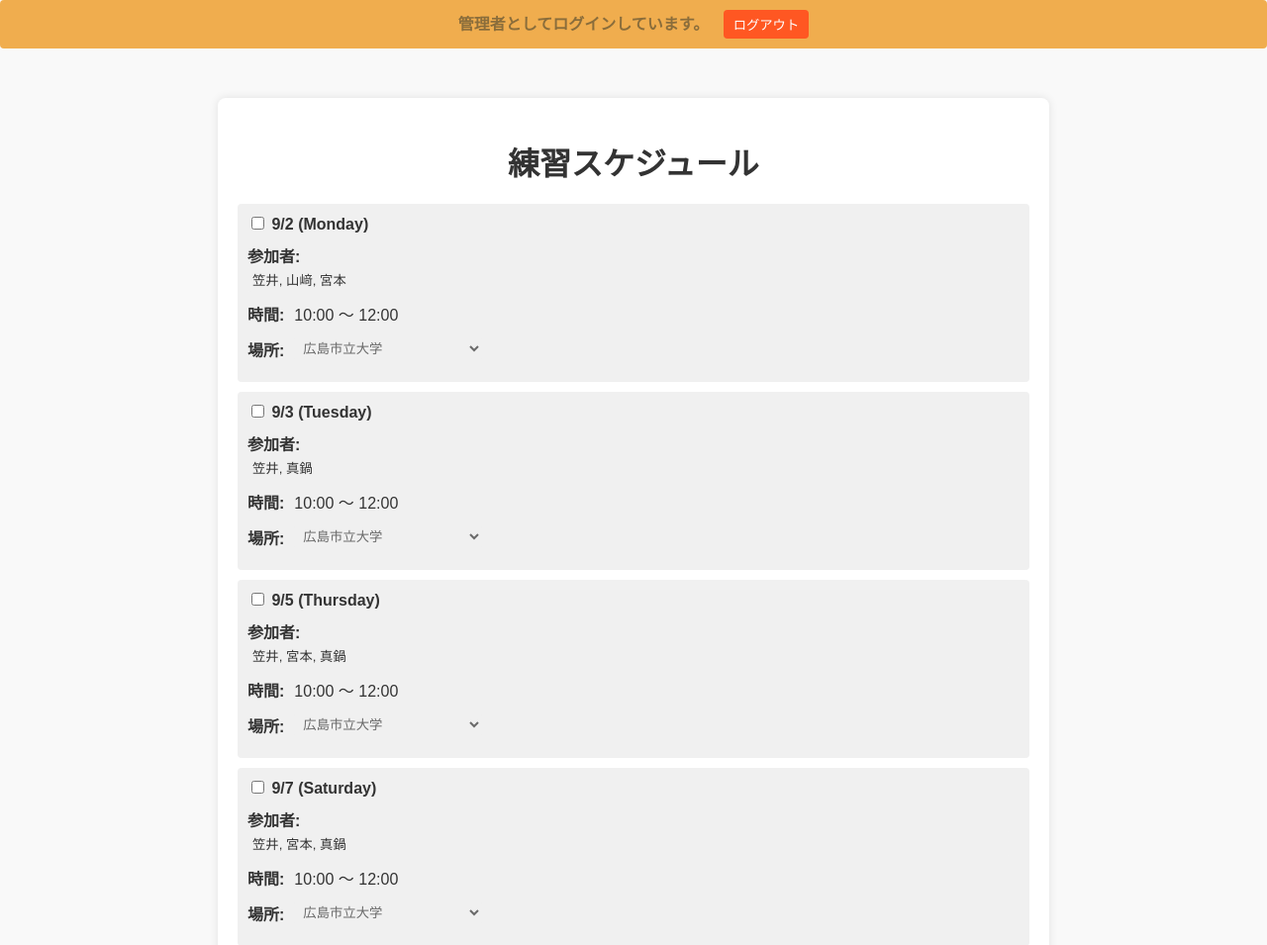
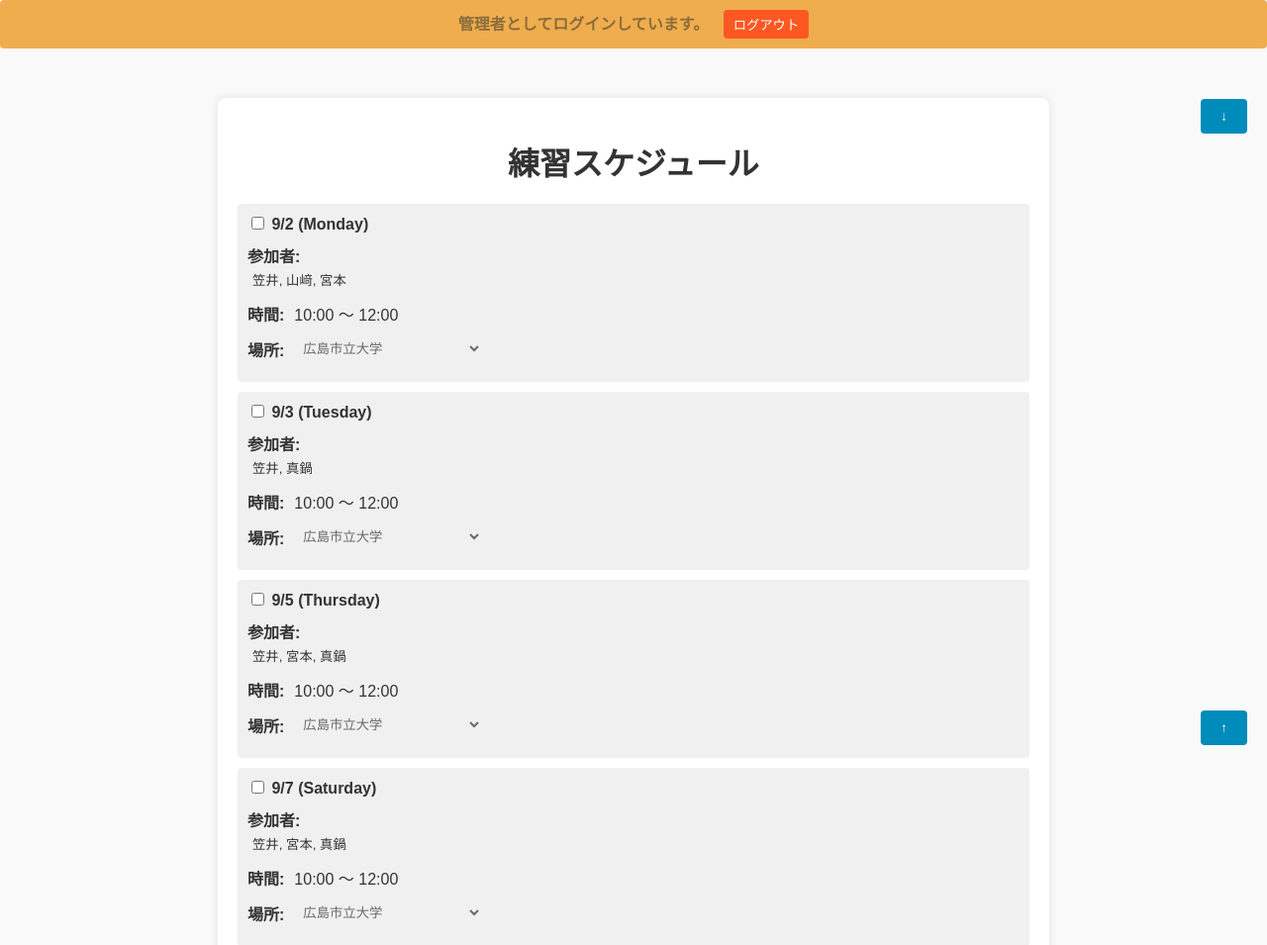
Before and after one commit to Hiro-ch/kyudou-schedule, a Flask app: page / in a window 1280 px wide. Shown: the top 955 px of the page at 99% size. Run offline with Flask 3, Linux system fonts and the light colour scheme; a user stored in the database is signed in.

Commit message:
スクロールボタンを設置しました。

```diff
--- a/static/styles.css
+++ b/static/styles.css
@@ -179,6 +179,33 @@ input[readonly], input:disabled, select:disabled {
     font-size: 16px;
 }
 
+.scroll-btn {
+    position: fixed;
+    background-color: #008CBA;
+    color: white;
+    padding: 10px 20px;
+    border: none;
+    border-radius: 4px;
+    cursor: pointer;
+    z-index: 1000;
+}
+
+.scroll-btn:hover {
+    background-color: #005f75;
+}
+
+/* 下部へボタン（サイトの上部に配置） */
+.scroll-bottom {
+    right: 20px;
+    top: 100px; /* サイト上部に配置 */
+}
+
+/* 上部へボタン（サイトの下部に配置） */
+.scroll-top {
+    right: 20px;
+    bottom: 47px; /* サイト下部に配置 */
+}
+
 .add-form .action-buttons {
     justify-content: flex-start; /* ボタンを左揃えにする */
 }
--- a/templates/index.html
+++ b/templates/index.html
@@ -67,12 +67,25 @@
             }
         }
 
+        // 追加フォームのリセット機能
         function cancelAdding() {
             document.getElementById('add-form').reset();  // 追加フォームを初期化
+        }
+
+        // スクロールボタン機能
+        function scrollToBottom() {
+            window.scrollTo({ top: document.body.scrollHeight, behavior: 'smooth' });
+        }
+
+        function scrollToTop() {
+            window.scrollTo({ top: 0, behavior: 'smooth' });
         }
     </script>
 </head>
 <body>
+    <!-- 下部へ向かうボタン（サイトの上部に配置） -->
+    <button onclick="scrollToBottom()" class="scroll-btn scroll-bottom">↓</button>
+
     <div class="user-status {% if user.is_admin %}admin-status{% else %}user-status-blue{% endif %}">
         {% if user.is_admin %}
             管理者としてログインしています。
@@ -179,5 +192,8 @@
             </div>
         </form>
     </div>
+
+    <!-- 上部へ向かうボタン（サイトの下部に配置） -->
+    <button onclick="scrollToTop()" class="scroll-btn scroll-top">↑</button>
 </body>
 </html>
```
